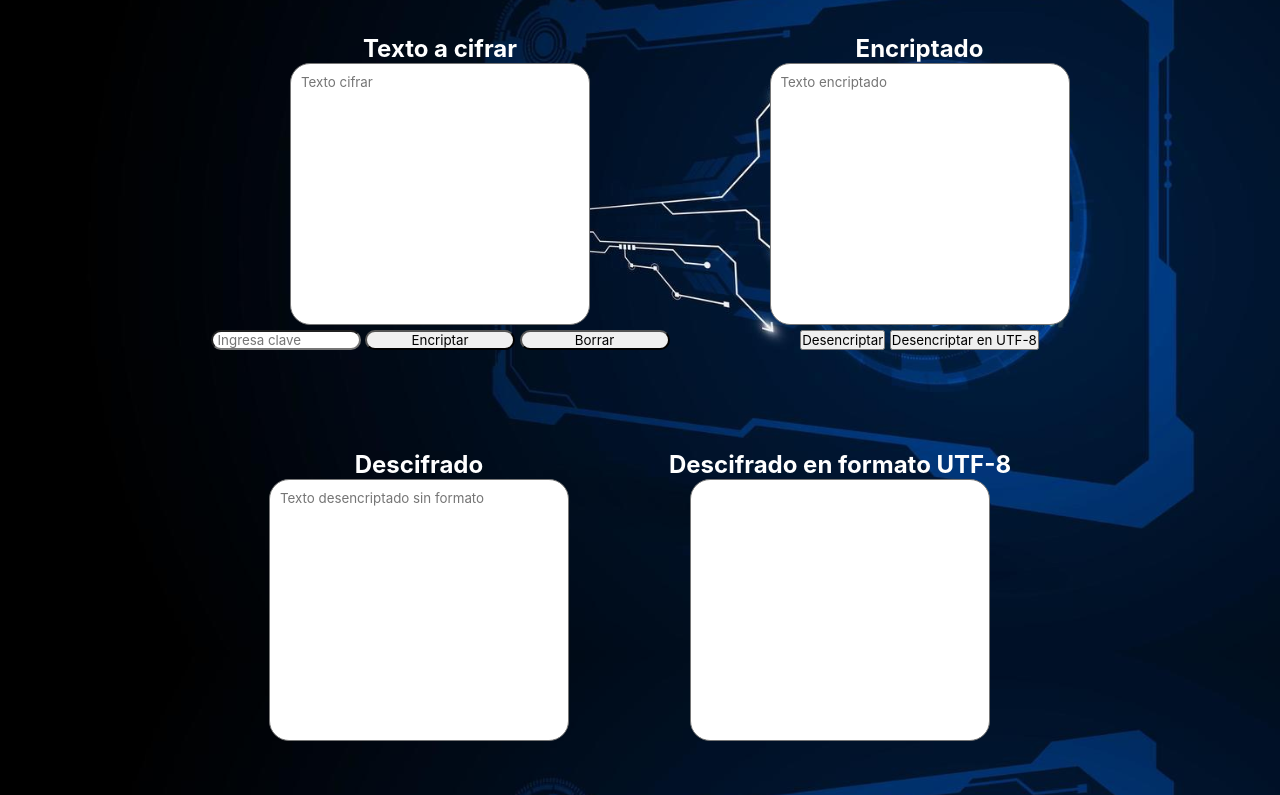
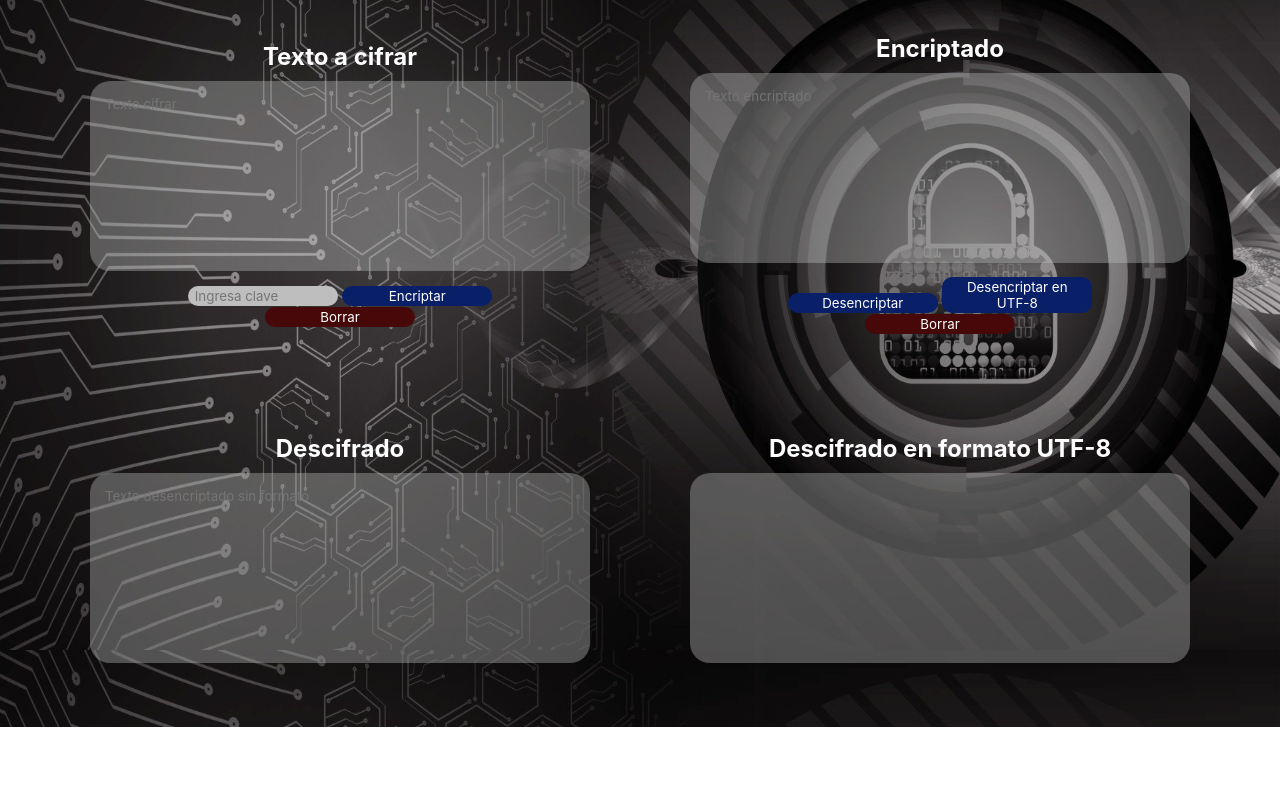
Before and after one commit to NunezManriqueCuauhtemocEmmanuel/CifradoAES, a plain HTML site: page index.html in a window 1280 px wide. Shown: the part 150-945 px from the top of the page. After the commit the page ends 877 px from the top, so only its background shows below. Drawn offline with nearby package versions, Linux system fonts and the light colour scheme.

Commit message:
CifradoAES oficial

```diff
--- a/css/style.css
+++ b/css/style.css
@@ -6,7 +6,7 @@
 }
 
 html{
-    background: url(../img/abstract-high-tech-security-background-vector.jpg);
+    background: url(../img/closed-padlock-on-digital-background-cyber-security-vector.jpg);
     background-repeat: no-repeat;
     background-size: 100vw 100vh;
     background-attachment: fixed;
@@ -17,7 +17,7 @@ h1{
     color: white;
     text-align: center;
     font-size: 48px;
-    text-shadow: 0px 0px 20px rgb(50, 146, 255);
+    text-shadow: 0px 0px 20px rgb(189, 189, 189);
 }
 .controllers{
     display: flex;
@@ -40,11 +40,57 @@ h1{
 textarea{
     padding: 10px;
     border-radius: 20px;
-    width: 300px;
+    width: 500px;
     resize: none;
+    margin-top: 10px;
+    margin-bottom: 10px;
+    border: 5px solid transparent;
+    background: rgba(190, 190, 190, 0.384);
+    color: rgb(255, 255, 255);
 }
 input{
     width: 150px;
     padding: 0px 5px;
     border-radius: 10px;
 }
+#clave{
+    background: rgb(190, 190, 190);
+    color: rgb(17, 36, 70);
+    border: 2px solid transparent;
+}
+button{
+    width: 150px;
+    padding: 0px 5px;
+    border-radius: 10px;
+    border: 2px solid transparent;
+    background: rgb(9, 31, 104);
+    color: white;
+    transition: all ease-in-out 300ms;
+}
+#Cripto{
+    width: 150px;
+    padding: 0px 5px;
+    border-radius: 10px;
+    border: 2px solid transparent;
+    background: rgb(9, 31, 104);
+    color: white;
+    transition: all ease-in-out 300ms;
+}
+#borr{
+    background: rgb(70, 8, 8);
+    color: white;
+    border: 2px solid transparent;
+    transition: all ease-in-out 300ms;
+}
+button:hover{
+    color: rgb(9, 31, 104);
+    background: white;
+}
+#Cripto:hover{
+    color: rgb(9, 31, 104);
+    background: white;
+}
+#borr:hover{
+    color: rgb(70, 8, 8);
+    background: white;
+}
--- a/index.html
+++ b/index.html
@@ -13,31 +13,36 @@
         <div class="container">
             <form action="">
                 <h2>Texto a cifrar</h2>
-                <textarea id="texto" rows="15" placeholder="Texto cifrar"></textarea>
+                <textarea id="texto" rows="10" placeholder="Texto cifrar"></textarea>
                 <br>
                 <input type="password" id="clave" name="clave" placeholder="Ingresa clave">
                 <input type="button" id="Cripto" value="Encriptar"></button>
-                <input type="reset" value="Borrar">
+                <br>
+                <input type="reset" value="Borrar" id="borr">
             </form>
         </div>
         <!-- Cifrado -->
         <div class="container">
-            <h2>Encriptado</h2>
-            <textarea id="encriptado" rows="15" placeholder="Texto encriptado"></textarea>
-            <br>
-            <button id="Decrip">Desencriptar</button>
-            <button id="DecripUTF">Desencriptar en UTF-8</button>
+            <form action="">
+                <h2>Encriptado</h2>
+                <textarea id="encriptado" rows="10" placeholder="Texto encriptado"></textarea>
+                <br>
+                <button id="Decrip">Desencriptar</button>
+                <button id="DecripUTF">Desencriptar en UTF-8</button>
+                <br>
+                <input type="reset" value="Borrar"id="borr">
+            </form>
         </div>
         <!-- descifrado -->
         <div class="container">
             <h2>Descifrado</h2>
-            <textarea  id="descifrado" rows="15" placeholder="Texto desencriptado sin formato"></textarea>
+            <textarea  id="descifrado" rows="10" placeholder="Texto desencriptado sin formato"></textarea>
             <br>
         </div>
         <!-- descifrado con UTF-8 -->
         <div class="container">
             <h2>Descifrado en formato UTF-8</h2>
-            <textarea id="descifradoUTF" rows="15" placeholder=""></textarea>
+            <textarea id="descifradoUTF" rows="10" placeholder=""></textarea>
         </div>
 
         <script src="https://cdnjs.cloudflare.com/ajax/libs/crypto-js/3.1.2/rollups/aes.js"></script>
```
Also changed, not shown: img/258211.jpg (added), img/3d_black_polygons-High_Quality_HD_Wallpaper_1366x768.jpg (added), img/HD-wallpaper-abstract-3d-black-8k.jpg (added), img/closed-padlock-on-digital-background-cyber-security-vector.jpg (added).
